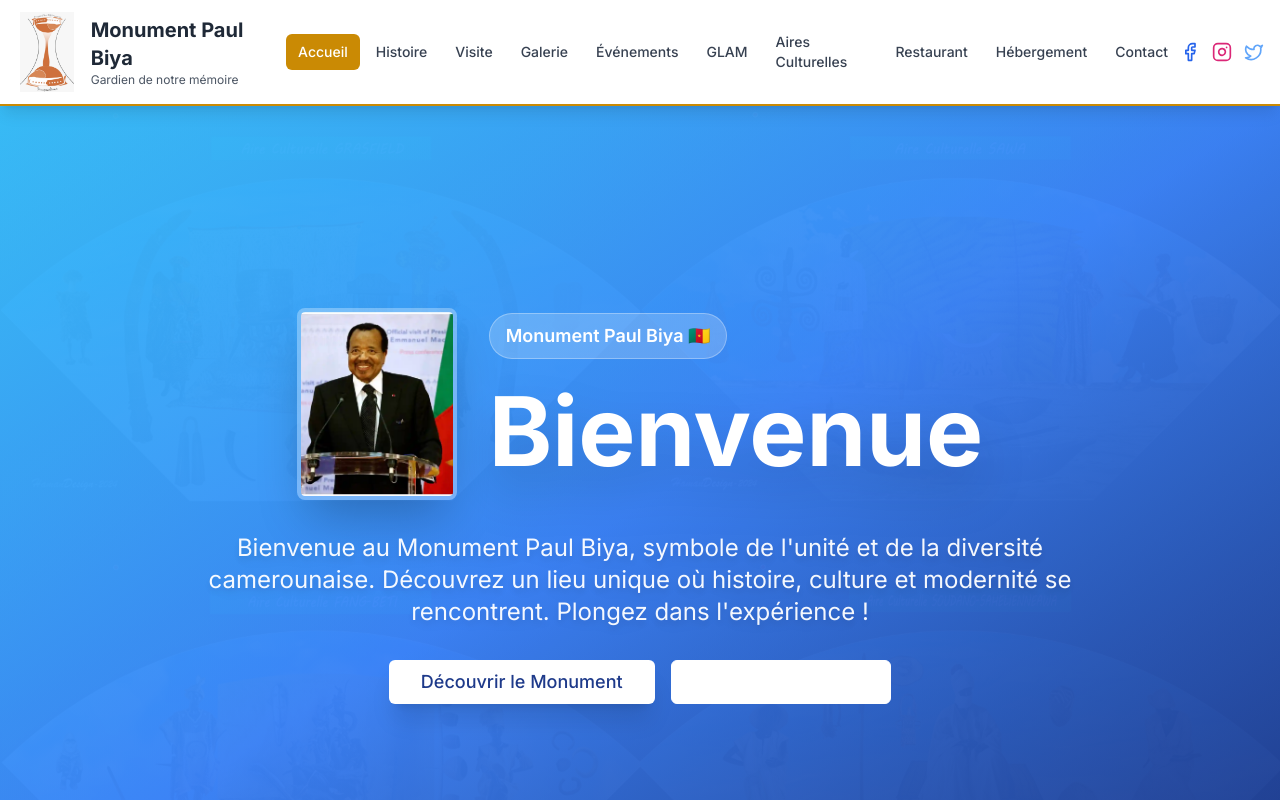
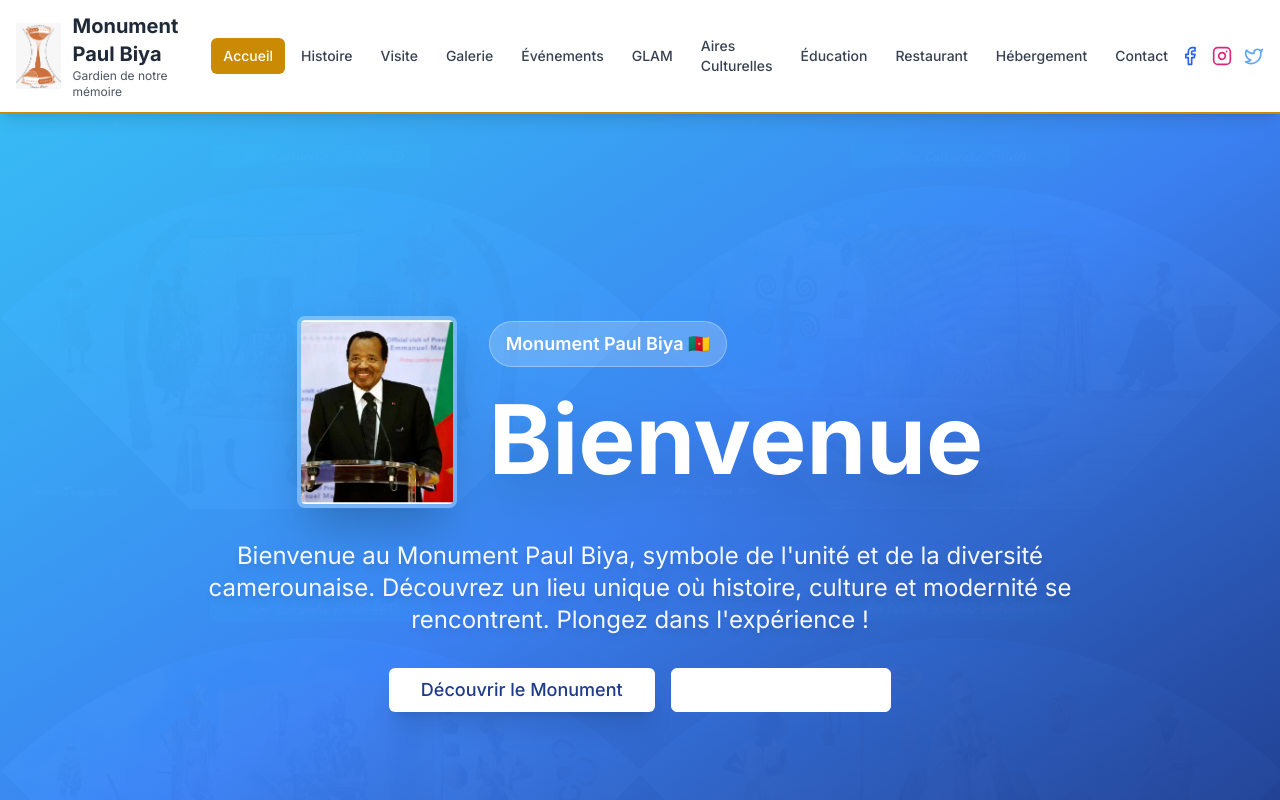
Before and after one commit to Alfredmamia/monument-PB, a React (Vite) app: page / in a window 1280 px wide. Shown: the top 800 px of the page. Built offline with nearby package versions, Linux system fonts and the light colour scheme.

Commit message:
Fix: Education page not visible
Ensure the Education page is accessible via the navigation menu and apply the styling defined in previous interactions.

```diff
--- a/src/components/Header.tsx
+++ b/src/components/Header.tsx
@@ -1,4 +1,3 @@
-
 import React, { useState } from 'react';
 import { Button } from '@/components/ui/button';
 import { Sheet, SheetContent, SheetTrigger } from '@/components/ui/sheet';
@@ -17,6 +16,7 @@ const Header = () => {
     { label: 'Événements', path: '/evenements' },
     { label: 'GLAM', path: '/glam' },
     { label: 'Aires Culturelles', path: '/aires-culturelles' },
+    { label: 'Éducation', path: '/education' },
     { label: 'Restaurant', path: '/restaurant' },
     { label: 'Hébergement', path: '/hebergement' },
     { label: 'Contact', path: '/contact' }
```
